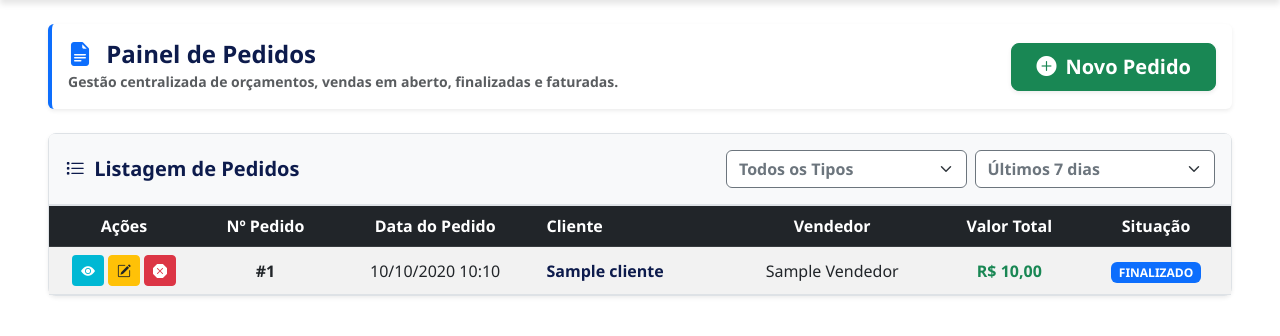
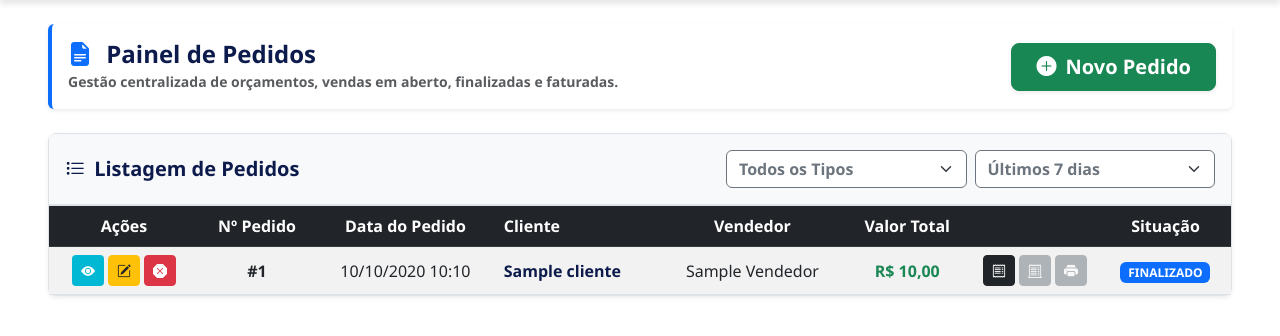
Before and after one commit to Diego28ss/gestao-varejo-django, a Django app: template inventario/templates/inventario/painel_pedidos.html in a window 1280 px wide. Shown: the part 68-404 px from the top of the page. Run offline with Django 4.2, Linux system fonts and the light colour scheme; the template is opened without the code that fills it: most values are stand-ins (such as "Sample title", 1, 10 or a date in 2020).

Commit message:
feat: painel de pedidos com historico de acoes, trava fiscal e impressoes

```diff
--- a/inventario/templates/inventario/painel_pedidos.html
+++ b/inventario/templates/inventario/painel_pedidos.html
@@ -58,6 +58,7 @@
                             <th class="text-start">Cliente</th>
                             <th>Vendedor</th>
                             <th>Valor Total</th>
+                            <th style="width: 130px;"></th> <!-- 🚀 NOVA COLUNA DE IMPRESSÕES -->
                             <th>Situação</th>
                         </tr>
                     </thead>
@@ -66,8 +67,7 @@
                         <tr>
                             <td>
                                 <div class="d-flex justify-content-center gap-1">
-
-                                    <!-- 1. BOTÃO OLHO -->
+                                    <!-- 1. BOTÃO OLHO (Exibe Histórico de Cancelamento/Reabertura no Modal) -->
                                     {% if pedido.status|upper == 'ABERTO' and not pedido.observacoes %}
                                         <button class="btn btn-sm btn-secondary" disabled title="Não disponível para rascunhos novos"><i class="bi bi-eye-fill"></i></button>
                                     {% else %}
@@ -89,7 +89,8 @@
                                     {% elif pedido.status|upper == 'ABERTO' %}
                                         <button class="btn btn-sm btn-danger" title="Apagar Pedido Definitivamente" onclick="confirmarExclusaoAberto('{{ pedido.id }}')"><i class="bi bi-x-octagon-fill"></i></button>
                                     {% else %}
-                                        <button class="btn btn-sm btn-danger" title="Cancelar Pedido" onclick="abrirModalAutorizacao('{{ pedido.id }}', 'CANCELAR')"><i class="bi bi-x-octagon-fill"></i></button>
+                                        <!-- Passa a flag has_nfe para o JS -->
+                                        <button class="btn btn-sm btn-danger" title="Cancelar Pedido" onclick="abrirModalAutorizacao('{{ pedido.id }}', 'CANCELAR', '{{ pedido.cupom_fiscal|default_if_none:'' }}')"><i class="bi bi-x-octagon-fill"></i></button>
                                     {% endif %}
                                 </div>
                             </td>
@@ -98,6 +99,39 @@
                             <td class="text-start fw-bold" style="color: var(--azul-escuro);">{{ pedido.cliente|default:"Consumidor Padrão" }}</td>
                             <td class="text-capitalize">{{ pedido.vendedor|default:"---" }}</td>
                             <td class="fw-bold text-success">R$ {{ pedido.valor_total|floatformat:2 }}</td>
+
+                            <!-- 🚀 COLUNA NOVA DE BOTÕES DE IMPRESSÃO -->
+                            <td>
+                                <div class="d-flex justify-content-center gap-1">
+                                    <!-- Botão Ticket Pedido (Apenas FINALIZADO) -->
+                                    {% if pedido.status|upper == 'FINALIZADO' %}
+                                        <a href="/venda/ticket-pedido/{{ pedido.id }}/" target="_blank" class="btn btn-sm btn-dark" title="Imprimir Ticket de Venda (Finalizado)">
+                                            <i class="bi bi-receipt"></i>
+                                        </a>
+                                    {% else %}
+                                        <button class="btn btn-sm btn-secondary opacity-50" disabled><i class="bi bi-receipt"></i></button>
+                                    {% endif %}
+
+                                    <!-- Botão Cupom Bobina (Apenas FATURADO) -->
+                                    {% if pedido.status|upper == 'FATURADO' or pedido.status|upper == 'VENDA' %}
+                                        <a href="/venda/cupom/{{ pedido.id }}/" target="_blank" class="btn btn-sm btn-primary" title="Reimprimir Cupom Bobina">
+                                            <i class="bi bi-receipt-cutoff"></i>
+                                        </a>
+                                    {% else %}
+                                        <button class="btn btn-sm btn-secondary opacity-50" disabled><i class="bi bi-receipt-cutoff"></i></button>
+                                    {% endif %}
+
+                                    <!-- Botão Impressora A4 (Apenas FATURADO) -->
+                                    {% if pedido.status|upper == 'FATURADO' or pedido.status|upper == 'VENDA' %}
+                                        <a href="/venda/cupom-a4/{{ pedido.id }}/" target="_blank" class="btn btn-sm btn-info text-white" title="Reimprimir A4">
+                                            <i class="bi bi-printer-fill"></i>
+                                        </a>
+                                    {% else %}
+                                        <button class="btn btn-sm btn-secondary opacity-50" disabled><i class="bi bi-printer-fill"></i></button>
+                                    {% endif %}
+                                </div>
+                            </td>
+
                             <td>
                                 {% if pedido.status|upper == 'ABERTO' %}
                                     <span class="badge bg-warning text-dark">ABERTO</span>
@@ -116,7 +150,7 @@
                         </tr>
                         {% empty %}
                         <tr>
-                            <td colspan="7" class="text-center py-5 text-muted">
+                            <td colspan="8" class="text-center py-5 text-muted">
                                 <i class="bi bi-file-earmark-x fs-3 d-block mb-2"></i>
                                 Nenhum pedido encontrado neste filtro.
                             </td>
@@ -140,7 +174,12 @@
                 <button type="button" class="btn-close btn-close-white" data-bs-dismiss="modal"></button>
             </div>
             <div class="modal-body p-0 bg-light">
-                <div id="areaObsVisualizar" class="alert alert-danger m-3 d-none fw-bold small"></div>
+                <!-- 🚀 NOVA ÁREA PARA EXIBIR HISTÓRICO DE AÇÕES/CANCELAMENTO FORMATADO -->
+                <div id="areaObsVisualizar" class="alert alert-secondary m-3 d-none">
+                    <h6 class="fw-bold mb-1"><i class="bi bi-clock-history me-1"></i>Histórico de Ações:</h6>
+                    <span id="txtObsFormatada" style="white-space: pre-line;" class="small fw-bold text-dark"></span>
+                </div>
+
                 <div class="table-responsive" style="max-height: 400px; overflow-y: auto;">
                     <table class="table table-hover align-middle text-center mb-0">
                         <thead class="table-dark sticky-top">
@@ -202,7 +241,7 @@
     </div>
 </div>
 
-<!-- 🚀 3. NOVO: Modal de Confirmação do Sistema -->
+<!-- 3. Confirmação do Sistema -->
 <div class="modal fade" id="modalConfirmacaoSistema" tabindex="-1" aria-hidden="true">
     <div class="modal-dialog modal-dialog-centered">
         <div class="modal-content shadow-lg border-0">
@@ -221,7 +260,7 @@
     </div>
 </div>
 
-<!-- 🚀 4. NOVO: Modal de Aviso do Sistema -->
+<!-- 4. Aviso do Sistema -->
 <div class="modal fade" id="modalAvisoSistema" tabindex="-1" aria-hidden="true">
     <div class="modal-dialog modal-dialog-centered modal-sm">
         <div class="modal-content shadow-lg border-0">
@@ -239,5 +278,5 @@
     </div>
 </div>
 
-<script src="{% static 'js/painel_pedidos.js' %}?v=10"></script>
+<script src="{% static 'js/painel_pedidos.js' %}?v=11"></script>
 {% endblock %}
--- a/static/js/painel_pedidos.js
+++ b/static/js/painel_pedidos.js
@@ -6,7 +6,7 @@ let objModalAutorizacao = null;
 let objModalConfirmacao = null;
 let objModalAviso = null;
 
-document.addEventListener("DOMContentLoaded", function() {
+document.addEventListener("DOMContentLoaded", function () {
     if (typeof bootstrap !== 'undefined') {
         const elVisu = document.getElementById('modalVisualizar');
         if (elVisu) objModalVisualizar = new bootstrap.Modal(elVisu);
@@ -42,7 +42,7 @@ function mostrarErro(idElemento, mensagem) {
 }
 
 function mostrarAvisoSistema(mensagem) {
-    if(objModalAviso) {
+    if (objModalAviso) {
         document.getElementById('textoAvisoSistema').innerText = mensagem;
         objModalAviso.show();
     } else {
@@ -51,7 +51,7 @@ function mostrarAvisoSistema(mensagem) {
 }
 
 function mostrarConfirmacaoSistema(titulo, texto, classeBotao, textoBotao, callbackConfirmacao) {
-    if(!objModalConfirmacao) return;
+    if (!objModalConfirmacao) return;
 
     document.getElementById('tituloConfirmacaoSistema').innerHTML = `<i class="bi bi-question-circle-fill me-2"></i>${titulo}`;
     document.getElementById('textoConfirmacaoSistema').innerHTML = texto;
@@ -65,7 +65,7 @@ function mostrarConfirmacaoSistema(titulo, texto, classeBotao, textoBotao, callb
     let novoBtn = btnConfirmar.cloneNode(true);
     btnConfirmar.parentNode.replaceChild(novoBtn, btnConfirmar);
 
-    novoBtn.addEventListener('click', function() {
+    novoBtn.addEventListener('click', function () {
         novoBtn.innerHTML = '<span class="spinner-border spinner-border-sm"></span> Aguarde...';
         novoBtn.disabled = true;
         callbackConfirmacao();
@@ -89,11 +89,18 @@ function abrirModalVisualizar(id, observacoes = '') {
 
     let areaObs = document.getElementById('areaObsVisualizar');
 
+    // Formata o histórico que vem do banco de dados para HTML
     if (observacoes && String(observacoes).trim() !== '' && String(observacoes).trim() !== 'None') {
-        let historicoFormatado = String(observacoes).replace(/\n/g, '<br><i class="bi bi-arrow-right-short fw-bold fs-6"></i> ');
-        areaObs.innerHTML = `<i class="bi bi-clock-history me-1"></i> <strong class="text-uppercase">Histórico de Ações:</strong><br>
-                             <i class="bi bi-arrow-right-short fw-bold fs-6"></i> ${historicoFormatado}`;
-        areaObs.className = 'alert alert-warning m-3 small text-dark border-warning shadow-sm';
+        // Separa cada linha e adiciona a setinha na frente
+        let linhas = String(observacoes).split('\n');
+        let htmlFormatado = '';
+        linhas.forEach(linha => {
+            if (linha.trim() !== '') {
+                htmlFormatado += `<i class="bi bi-arrow-right-short text-primary"></i> ${linha.trim()}<br>`;
+            }
+        });
+
+        document.getElementById('txtObsFormatada').innerHTML = htmlFormatado;
         areaObs.classList.remove('d-none');
     } else {
         areaObs.classList.add('d-none');
@@ -122,7 +129,7 @@ function abrirModalVisualizar(id, observacoes = '') {
                 </tr>`;
                 });
 
-            if(data.pedido.carrinho.length === 0) html = '<tr><td colspan="4" class="py-3 text-muted">Nenhum item salvo.</td></tr>';
+                if (data.pedido.carrinho.length === 0) html = '<tr><td colspan="4" class="py-3 text-muted">Nenhum item salvo.</td></tr>';
 
                 document.getElementById('tabelaVisualizar').innerHTML = html;
                 document.getElementById('txtVisuTotal').innerText = `R$ ${totalPedido.toFixed(2).replace('.', ',')}`;
@@ -140,7 +147,7 @@ function confirmarExclusaoAberto(id) {
         `Tem a certeza que deseja APAGAR DEFINITIVAMENTE o pedido em rascunho #${id}?`,
         "btn-danger",
         "Sim, Apagar Definitivamente",
-        function() {
+        function () {
             fetch(`/api/pedidos/cancelar/${id}/`, {
                 method: 'POST',
                 headers: { 'Content-Type': 'application/json' },
@@ -158,7 +165,7 @@ function confirmarEdicaoSimples(id) {
         `Deseja abrir o Pedido #${id} para edição?`,
         "btn-warning",
         "Sim, Editar Pedido",
-        function() {
+        function () {
             window.location.href = `/novopedido/${id}/`;
         }
     );
@@ -167,7 +174,13 @@ function confirmarEdicaoSimples(id) {
 // ==========================================
 // 🔐 SISTEMA DE AUTORIZAÇÃO (CANCELAR/REABRIR OFICIAL)
 // ==========================================
-function abrirModalAutorizacao(id, acao) {
+function abrirModalAutorizacao(id, acao, has_nfe = '') {
+    // 🚀 NOVA TRAVA FISCAL: Impede cancelamento se houver Nota vinculada.
+    if (acao === 'CANCELAR' && has_nfe && has_nfe !== 'None' && has_nfe.trim() !== '') {
+        mostrarAvisoSistema("BLOQUEIO FISCAL: Este pedido possui um Cupom ou Nota Fiscal emitida atrelada a ele. Você deve primeiro realizar o Cancelamento ou Devolução da Nota Fiscal no Centro Fiscal, e o sistema cancelará este pedido automaticamente.");
+        return; // Não abre o modal
+    }
+
     if (!objModalAutorizacao) {
         mostrarAvisoSistema("Erro ao carregar o sistema de autorização. Recarregue a página.");
         return;
@@ -203,7 +216,7 @@ function processarAutorizacao() {
     let senha = document.getElementById('authSenha').value;
     let motivo = document.getElementById('authMotivo').value;
 
-    if(!login || !senha || !motivo) {
+    if (!login || !senha || !motivo) {
         mostrarErro('alertaAutorizacao', 'Por favor, preencha Login, Senha e Motivo!');
         return;
     }
@@ -222,8 +235,8 @@ function processarAutorizacao() {
     })
         .then(response => response.json())
         .then(data => {
-        if(data.status === 'sucesso' || data.status === 'apagado') {
-            if(data.url_redirecionamento) {
+            if (data.status === 'sucesso' || data.status === 'apagado') {
+                if (data.url_redirecionamento) {
                     window.location.href = data.url_redirecionamento;
                 } else {
                     window.location.reload();
```
Also changed, not shown: inventario/services/vendas/retaguarda_service.py (+24 -2 lines), inventario/views/vendas/retaguarda_views.py (+16 -2 lines), dados/planta.webp (added). Lines whose indentation alone changed are shown as unchanged.
